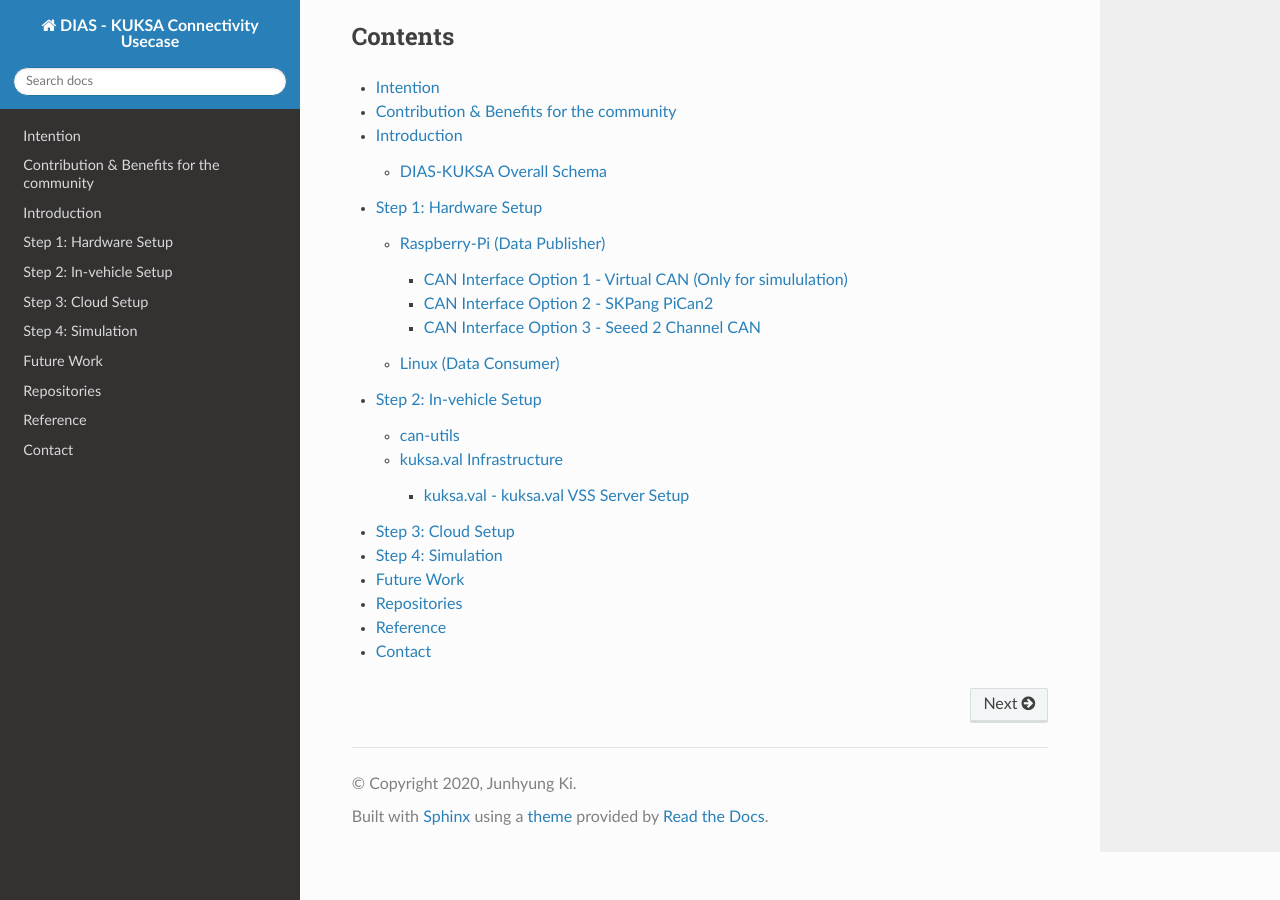
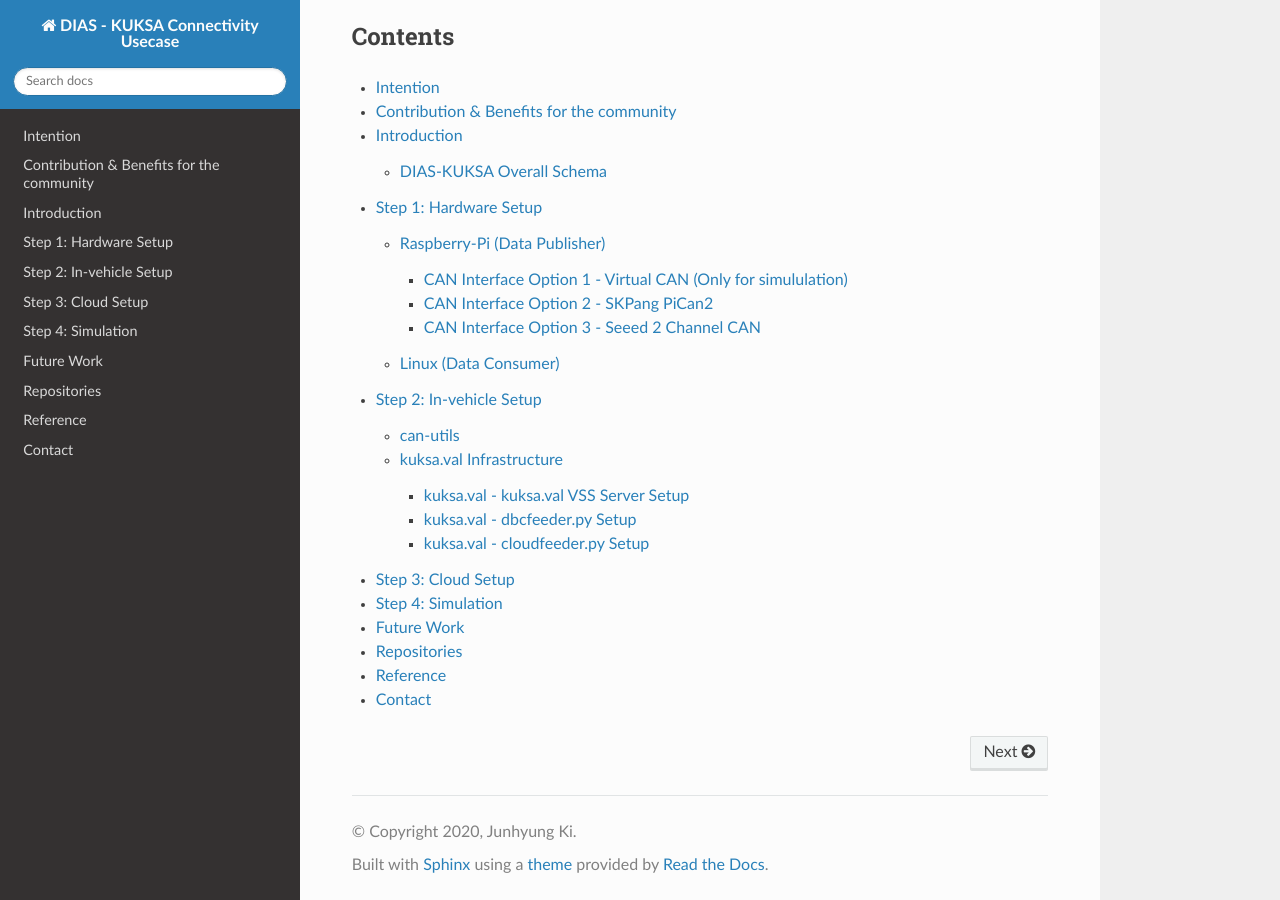
Before and after one commit to junh-ki/dias_kuksa_doc, a Sphinx documentation site: the page built from docs/source/index.rst, in a window 1280 px wide and 900 px high, scrolled down 783 px. Built offline with Sphinx 7.4.7 and the Read the Docs theme 2.0.0, drawn with Linux system fonts in a browser that asks for light colours; formulas are drawn with MathJax 3; part of the change alters nothing that is shown.

```diff
--- a/docs/source/contents/invehicle.rst
+++ b/docs/source/contents/invehicle.rst
@@ -151,14 +151,9 @@ kuksa.val - kuksa.val VSS Server Setup
     $ ./kuksa-val-server --vss modified.json --insecure --log-level ALL
 
 
+##### WORK IN PROGRESS ... #####
 
-
-### Work in progress.......... ###
-
-
-
-
-3. The kuksa.val server is built based on a Genivi VSS (Vehicle Signal Specification) data structure model. The VSS data structure is created according to the JSON file, the argument under `--vss`, (`vss_rel_2.0.json`). You can extend or modify this structure in your application during runtime by using `testclient.py`. The followings describe from installing dependencies to running `testclient.py`.
+3. (Optional / You can proceed without these steps if you just want to use the VSS structure as is.) You can extend or modify the existing VSS data structure during runtime by using `kuksa.val/vss-testclient/testclient.py`. The followings describe from installing dependencies, running `testclient.py` to extending or modifying the VSS structure.
 
 3-1. Install requirements (Python 3.8)::
 
@@ -170,10 +165,37 @@ kuksa.val - kuksa.val VSS Server Setup
 
 	$ pip3 install websockets cmd2 pygments
 
-3-3. Make sure that the kuksa.val server is up and running, then navigate to the directory, `kuksa.val/vss-testclient/`, and run `testclient.py` with Python 3.8::
+3-3. Make sure that the kuksa.val server is already up and running, then navigate to the directory, `kuksa.val/vss-testclient/`, and run `testclient.py` with Python 3.8::
 
 	$ python3.8 testclient.py
 
-4. You would be in the VSS Client shell if connected successfully. To get an admin access to the server, you need to assign a JSON token. Command the following::
+3-4. If connected to the server successfully, you would be in the VSS Client shell. To get an admin access to the server, you need to assign a JSON token. Command the following::
 
 	VSS Clinet> authorize ../certificates/jwt/super-admin.json.token
+
+3-5.
+authorize ../
+getMetaData Vehicle.Speed
+setValue Vehicle.Speed 200
+setValue Vehicle.Private.ThurstersActive true
+
+shall cat roadster-elon.json
+updateVSSTree roadster-elon.json
+
+getMetaData Vehicle.Speed
+getValue Vehicle.Speed
+setValue Vehicle.Private.ThurstersActive true
+getValue Vehicle.Private.ThurstersActive
+
+* The kuksa.val server is entirely passive. Which means that you would need supplementary applications to feed and fetch the data. In the following `dbcfeeder.py` and `cloudfeeder.py` are introduced. They are meant to deal with setting and getting the data from the kuksa.val server.
+
+
+
+kuksa.val - dbcfeeder.py Setup
+******************************
+
+
+
+
+kuksa.val - cloudfeeder.py Setup
+********************************
```
